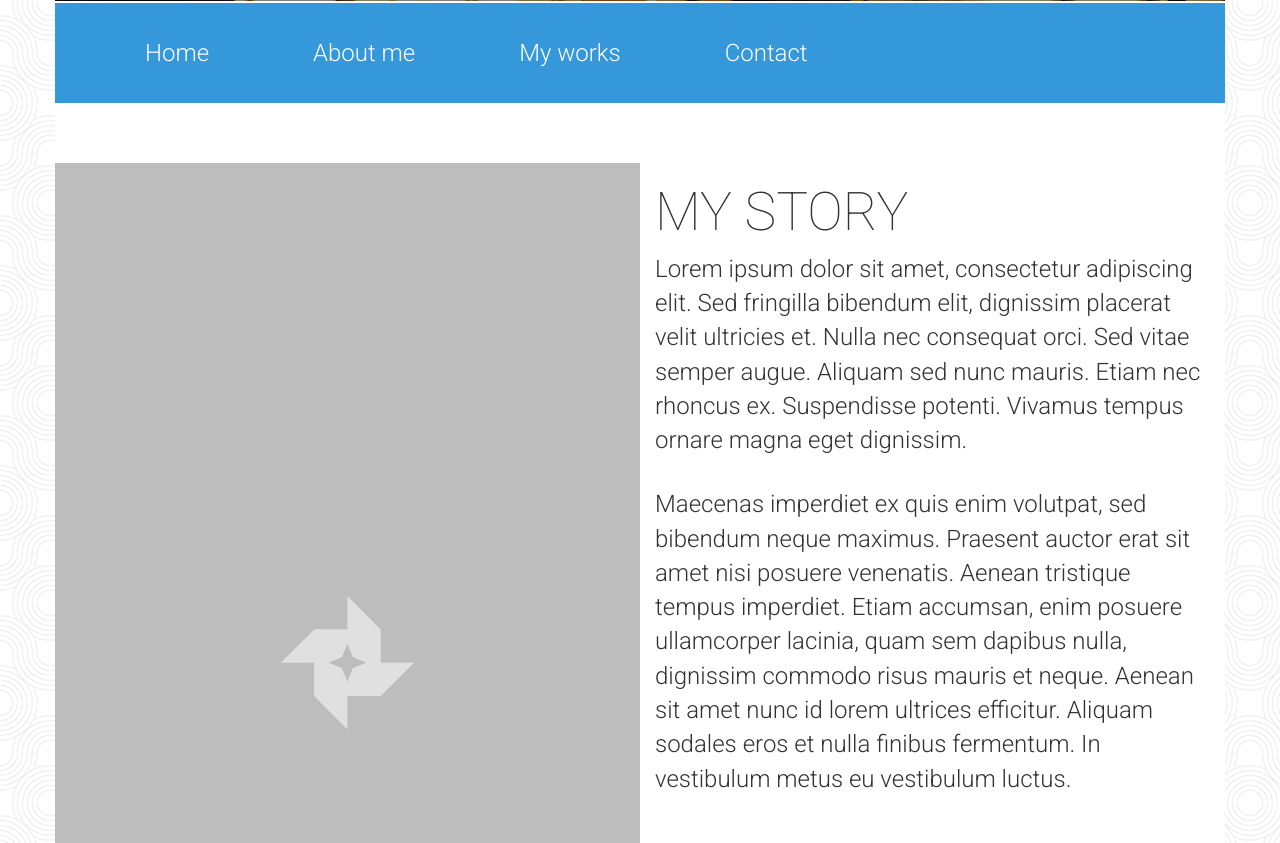
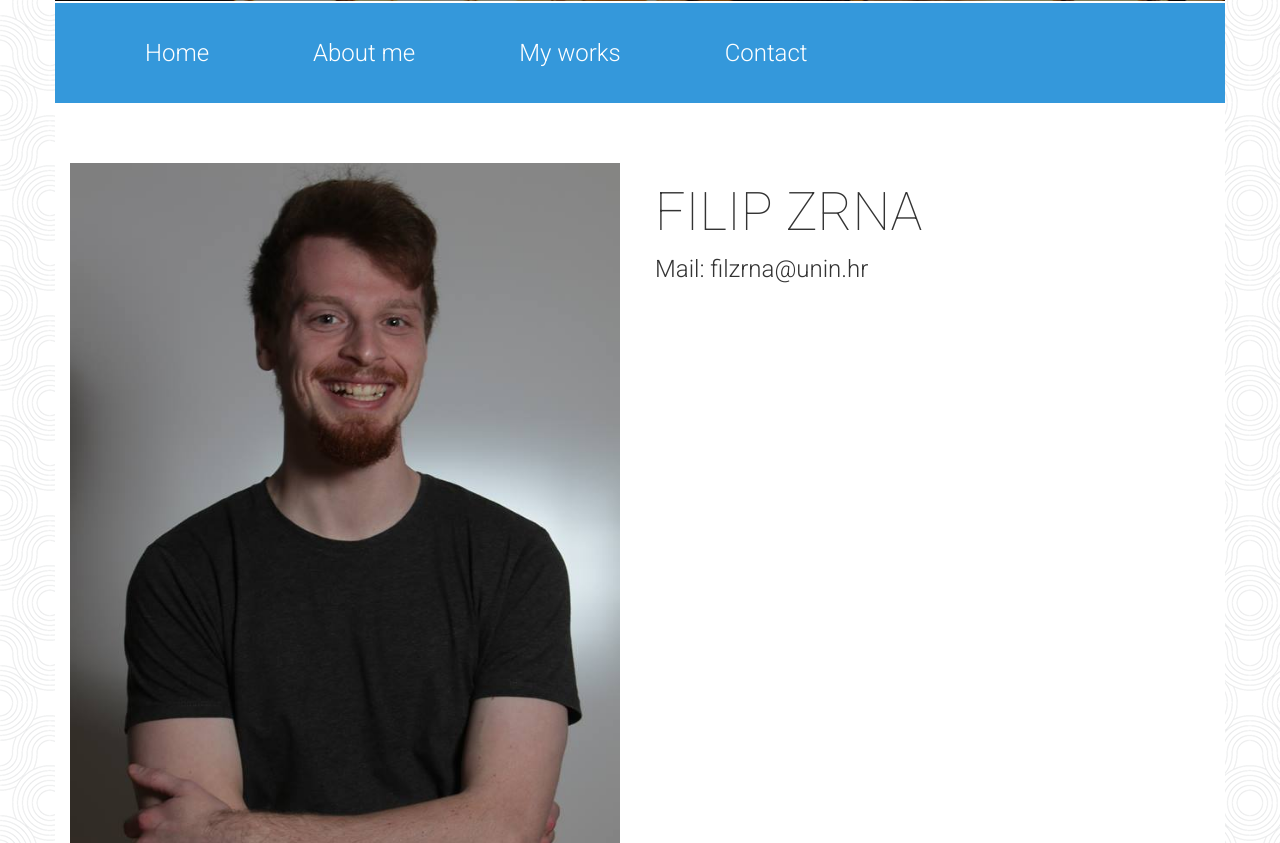
Before and after one commit to filzrna/portfolio, a plain HTML site: page about_me.html in a window 1280 px wide. Shown: the part 497-1340 px from the top of the page. Drawn offline with nearby package versions, Linux system fonts and the light colour scheme.

Commit message:
Add files via upload

```diff
--- a/about_me.html
+++ b/about_me.html
@@ -41,12 +41,11 @@
 
 			<div class="section">
 				<div class="row my-story">
-					<div class="col-xs-6 grey-bg"><p><span class="socicon-googlephotos"></span></p></div>
+					<div class="col-xs-6"><img src="img/my_pic.jpg"></div>
 					<div class="col-xs-6">
-						<h2>my story</h2>
-						<p>Lorem ipsum dolor sit amet, consectetur adipiscing elit. Sed fringilla bibendum elit, dignissim placerat velit ultricies et. Nulla nec consequat orci. Sed vitae semper augue. Aliquam sed nunc mauris. Etiam nec rhoncus ex. Suspendisse potenti. Vivamus tempus ornare magna eget dignissim. </p>
-						</br>
-						<p>Maecenas imperdiet ex quis enim volutpat, sed bibendum neque maximus. Praesent auctor erat sit amet nisi posuere venenatis. Aenean tristique tempus imperdiet. Etiam accumsan, enim posuere ullamcorper lacinia, quam sem dapibus nulla, dignissim commodo risus mauris et neque. Aenean sit amet nunc id lorem ultrices efficitur. Aliquam sodales eros et nulla finibus fermentum. In vestibulum metus eu vestibulum luctus.</p>
+						<h2>Filip Zrna</h2>
+						<p>Mail: filzrna@unin.hr<p>
+
 					</div>
 				</div>
 			</div>
--- a/style.css
+++ b/style.css
@@ -237,23 +237,15 @@ body{
 	color: #F0F0F0;
 }
 .my-story div{
-	height: 1000px;
+	height: 800px;
 }
 .my-story p{
 	font-family: 'Roboto', sans-serif;
 	font-weight: 300;
 	font-size: 18pt;
 }
-.my-story span{
-	position: absolute;
-	top: 50%;
-	left: 50%;
-	transform: translate(-50%, -50%);
-	text-align: center;
-	text-transform: uppercase;
-	font-family: 'Roboto', sans-serif;
-	font-size: 100pt;
-	color: #E0E0E0;
+.my-story img{
+	width: 550px;
 }
 .my-story h2{
 	font-size: 40pt;
```
Also changed, not shown: img/my_pic.jpg (added).
